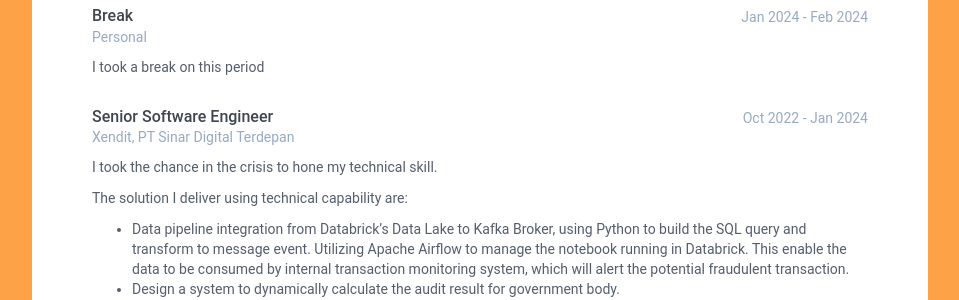
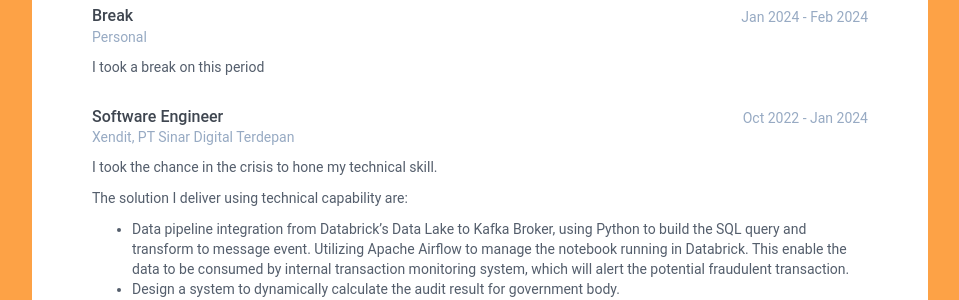
Before and after one commit to cakjulpikar/life-cv, a Jekyll site: the page built from index.html, in a window 1280 px wide and 900 px high, scrolled down 699 px. Shown: the part 153-453 px from the top of the window, without its empty margins (96-1055 px from the left). Built offline with Jekyll 4.4.1, drawn with Linux system fonts in a browser that asks for light colours.

Commit message:
fix(): remove senior title

```diff
--- a/_data/data.yml
+++ b/_data/data.yml
@@ -104,7 +104,7 @@ experiences:
       company: Personal
       details: |
         I took a break on this period
-    - role: Senior Software Engineer
+    - role: Software Engineer
       time: Oct 2022 - Jan 2024
       company: Xendit, PT Sinar Digital Terdepan
       details: |
```
